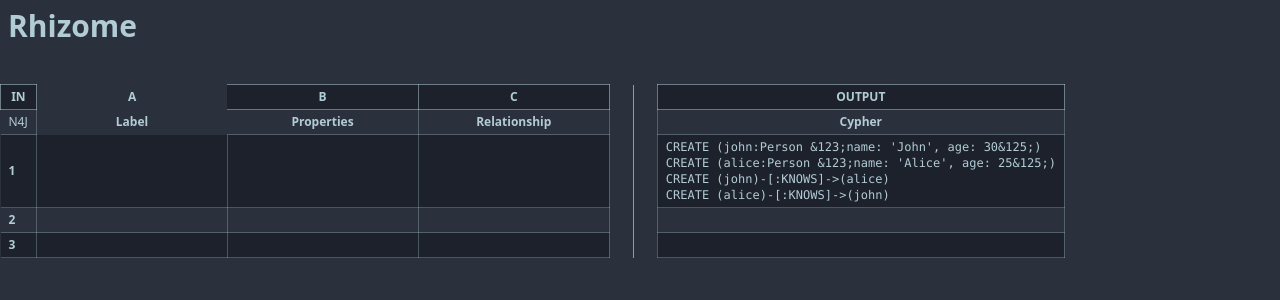
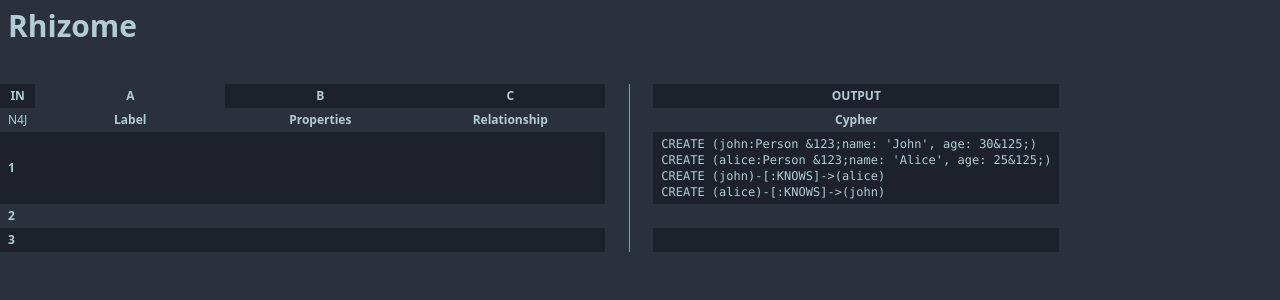
Before and after one commit to scmacoll/Rhizome, a SvelteKit app in the folder rhizome-pt/: page / in a window 1280 px wide. Shown: the top 300 px of the page. Built offline with nearby package versions, Linux system fonts and the light colour scheme.

Commit message:
removed borders

```diff
--- a/rhizome-pt/src/routes/+page.svelte
+++ b/rhizome-pt/src/routes/+page.svelte
@@ -4,42 +4,42 @@
   <table class="text-xs table-auto table-xs w-fit">
     <!-- head -->
     <thead class="">
-    <tr class="border-opacity-30 border- border-base-content text-center uppercase text-neutral-content">
-      <th class="bg-neutral border border-opacity-50 border-base-content">in</th>
+    <tr class="border-opacity-30 border-base-content text-center uppercase text-neutral-content">
+      <th class="bg-neutral border-opacity-50 border-base-content">in</th>
       <th class="">A</th>
-      <th class="bg-neutral border-y border-r border-opacity-50 border-base-content">B</th>
-      <th class="bg-neutral border-y border-r border-opacity-50 border-base-content">C</th>
+      <th class="bg-neutral border-opacity-50 border-base-content">B</th>
+      <th class="bg-neutral border-opacity-50 border-base-content">C</th>
       <th class="w-6 border-r border-base-content border-opacity-70"></th>
       <th class="w-6"></th>
-      <th class="bg-neutral border-y border-x border-opacity-50 border-base-content">output</th>
+      <th class="bg-neutral border-opacity-50 border-base-content">output</th>
     </tr>
     </thead>
     <tbody>
     <!-- row 1 -->
     <tr class="font-bold text-center">
-      <th class="text-start font-normal text-xs border-r border-b border-opacity-30 border-base-content">N4J</th>
+      <th class="text-start font-normal text-xs border-opacity-30 border-base-content">N4J</th>
       <td class="border-base-content ">Label</td>
-      <td class="border-r border-b border-opacity-30 border-base-content ">Properties</td>
-      <td class=" border-r border-b border-opacity-30 border-base-content ">Relationship</td>
+      <td class="border-opacity-30 border-base-content ">Properties</td>
+      <td class=" border-opacity-30 border-base-content ">Relationship</td>
       <th class="w-6 border-r border-base-content border-opacity-70"></th>
       <th class="w-6"></th>
-      <td class="border-x border-b border-opacity-30 border-base-content ">Cypher</td>
+      <td class="border-opacity-30 border-base-content ">Cypher</td>
     </tr>
     <!-- row 1 -->
     <tr class="text-neutral-content">
-      <th class="bg-neutral text-start border-r border-b border-opacity-30 border-base-content">1</th>
-      <td class="bg-neutral border-r border-b border-opacity-30 border-base-content hover:bg-gray-500 hover:bg-opacity-20">
+      <th class="bg-neutral text-start border-opacity-30 border-base-content">1</th>
+      <td class="bg-neutral border-opacity-30 border-base-content hover:bg-gray-500 hover:bg-opacity-20">
         <input type="text" placeholder="" class="cell"/>
       </td>
-      <td class="bg-neutral border-r border-b border-opacity-30 border-base-content hover:bg-gray-500 hover:bg-opacity-20">
+      <td class="bg-neutral border-opacity-30 border-base-content hover:bg-gray-500 hover:bg-opacity-20">
         <input type="text" placeholder="" class="cell"/>
       </td>
-      <td class="bg-neutral border-r border-b border-opacity-30 border-base-content hover:bg-gray-500 hover:bg-opacity-20">
+      <td class="bg-neutral border-opacity-30 border-base-content hover:bg-gray-500 hover:bg-opacity-20">
         <input type="text" placeholder="" class="cell"/>
       </td>
       <th class="w-6 border-r border-base-content border-opacity-70"></th>
       <th class="w-6"></th>
-      <td class="bg-neutral border-x border-b border-opacity-30 border-base-content hover:bg-gray-500 hover:bg-opacity-20">
+      <td class="bg-neutral border-opacity-30 border-base-content hover:bg-gray-500 hover:bg-opacity-20">
         <code class="">
           CREATE (john:Person &123;name: 'John', age: 30&125;)<br>
           CREATE (alice:Person &123;name: 'Alice', age: 25&125;)<br>
@@ -49,36 +49,36 @@
     </tr>
     <!-- row 2 -->
     <tr class="">
-      <th class="text-start border-r border-b border-opacity-30 border-base-content">2</th>
-      <td class="border-r border-b border-opacity-30 border-base-content hover:bg-gray-500 hover:bg-opacity-20">
+      <th class="text-start border-opacity-30 border-base-content">2</th>
+      <td class="border-opacity-30 border-base-content hover:bg-gray-500 hover:bg-opacity-20">
         <input type="text" placeholder="" class="cell"/>
       </td>
-      <td class="border-r border-b border-opacity-30 border-base-content hover:bg-gray-500 hover:bg-opacity-20">
+      <td class="border-opacity-30 border-base-content hover:bg-gray-500 hover:bg-opacity-20">
         <input type="text" placeholder="" class="cell"/>
       </td>
-      <td class="border-r border-b border-opacity-30 border-base-content hover:bg-gray-500 hover:bg-opacity-20">
+      <td class="border-opacity-30 border-base-content hover:bg-gray-500 hover:bg-opacity-20">
         <input type="text" placeholder="" class="cell"/>
       </td>
       <th class="w-6 border-r border-base-content border-opacity-70"></th>
       <th class="w-6"></th>
-      <td class="border-x border-b border-opacity-30 border-base-content text-center opacity-0">
+      <td class="border-opacity-30 border-base-content text-center opacity-0">
       </td>
     </tr>
     <!-- row 3 -->
     <tr class="text-neutral-content">
-      <th class="bg-neutral text-start border-r border-b border-opacity-30 border-base-content">3</th>
-      <td class="bg-neutral border-r border-b border-opacity-30 border-base-content hover:bg-gray-500 hover:bg-opacity-20">
+      <th class="bg-neutral text-start border-opacity-30 border-base-content">3</th>
+      <td class="bg-neutral border-opacity-30 border-base-content hover:bg-gray-500 hover:bg-opacity-20">
         <input type="text" placeholder="" class="cell"/>
       </td>
-      <td class="bg-neutral border-r border-b border-opacity-30 border-base-content hover:bg-gray-500 hover:bg-opacity-20">
+      <td class="bg-neutral border-opacity-30 border-base-content hover:bg-gray-500 hover:bg-opacity-20">
         <input type="text" placeholder="" class="cell"/>
       </td>
-      <td class="bg-neutral border-r border-b border-opacity-30 border-base-content hover:bg-gray-500 hover:bg-opacity-20">
+      <td class="bg-neutral border-opacity-30 border-base-content hover:bg-gray-500 hover:bg-opacity-20">
         <input type="text" placeholder="" class="cell"/>
       </td>
       <th class="w-6 border-r border-base-content border-opacity-70"></th>
       <th class="w-6"></th>
-      <td class="bg-neutral border-x border-b border-opacity-30 border-base-content text-center">
+      <td class="bg-neutral border-opacity-30 border-base-content text-center">
         <p class="opacity-0"></p>
       </td>
     </tr>
```
